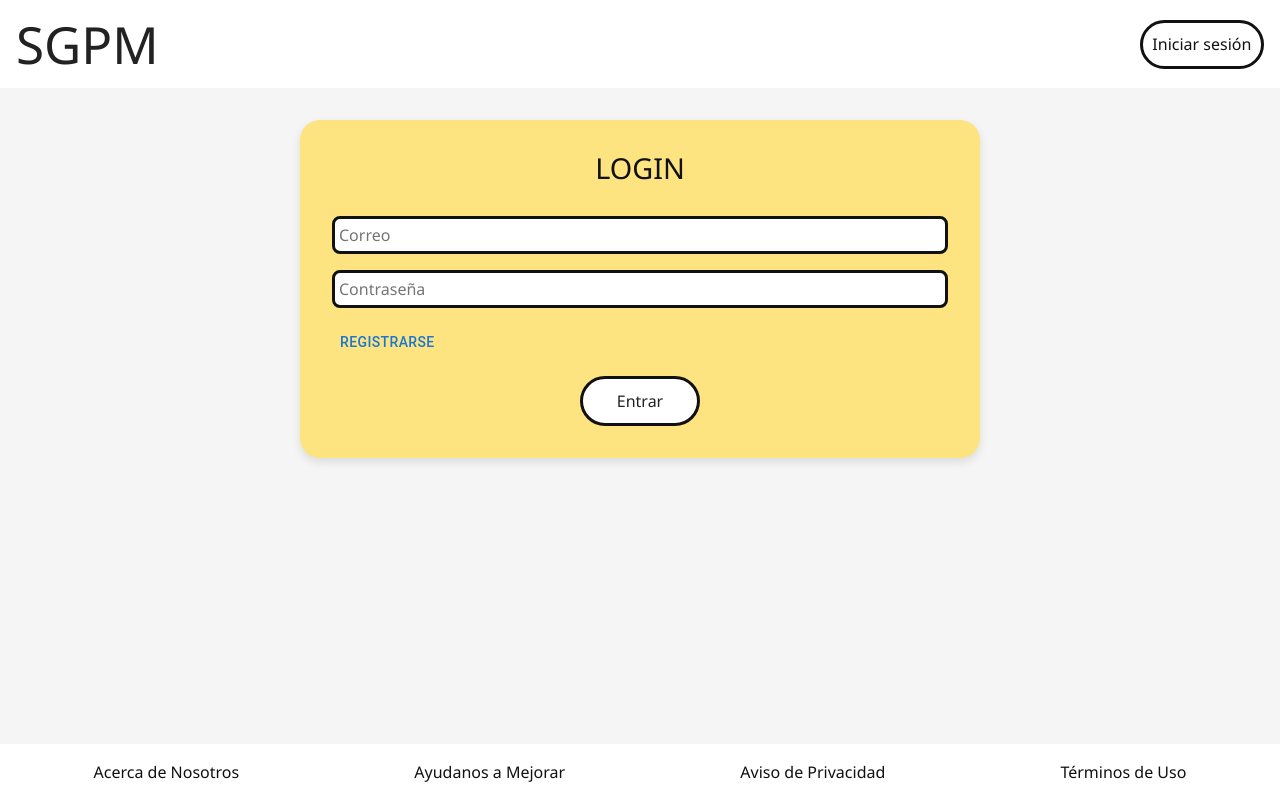
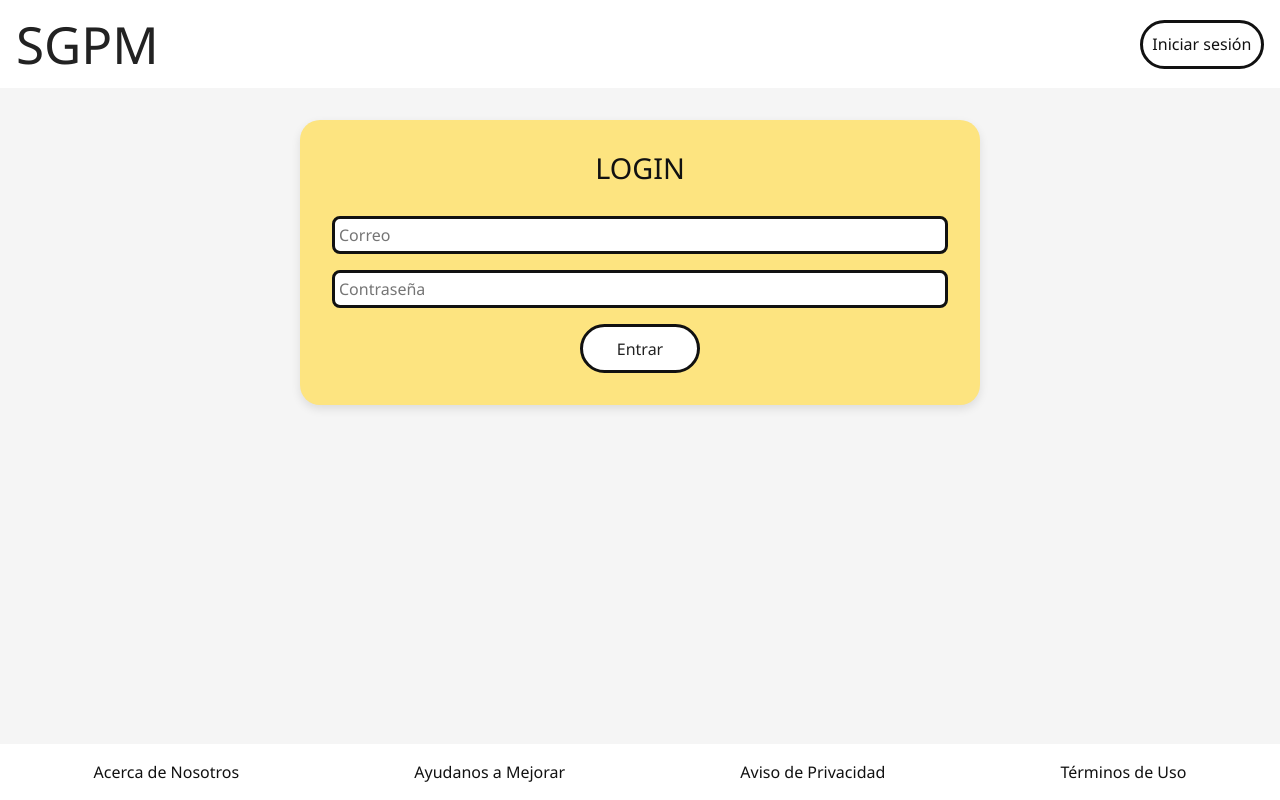
Before and after one commit to ldcantillom/sgpm-frontend, a React (Vite) app: page / in a window 1280 px wide. Built offline with nearby package versions, Linux system fonts and the light colour scheme.

Commit message:
[UPDATE] remove redundant register button.

```diff
--- a/src/pages/Login.jsx
+++ b/src/pages/Login.jsx
@@ -82,9 +82,6 @@ const Login = () => {
             onChange={(e) => setPassword(e.target.value)}
             placeholder="Contraseña"
           />
-          <Link to="/signup">
-            <Button>Registrarse</Button>
-          </Link>
           <input className='button button2' type="submit" value="Entrar" />
           {error && <p className="error">{error}</p>}
         </form>
```
